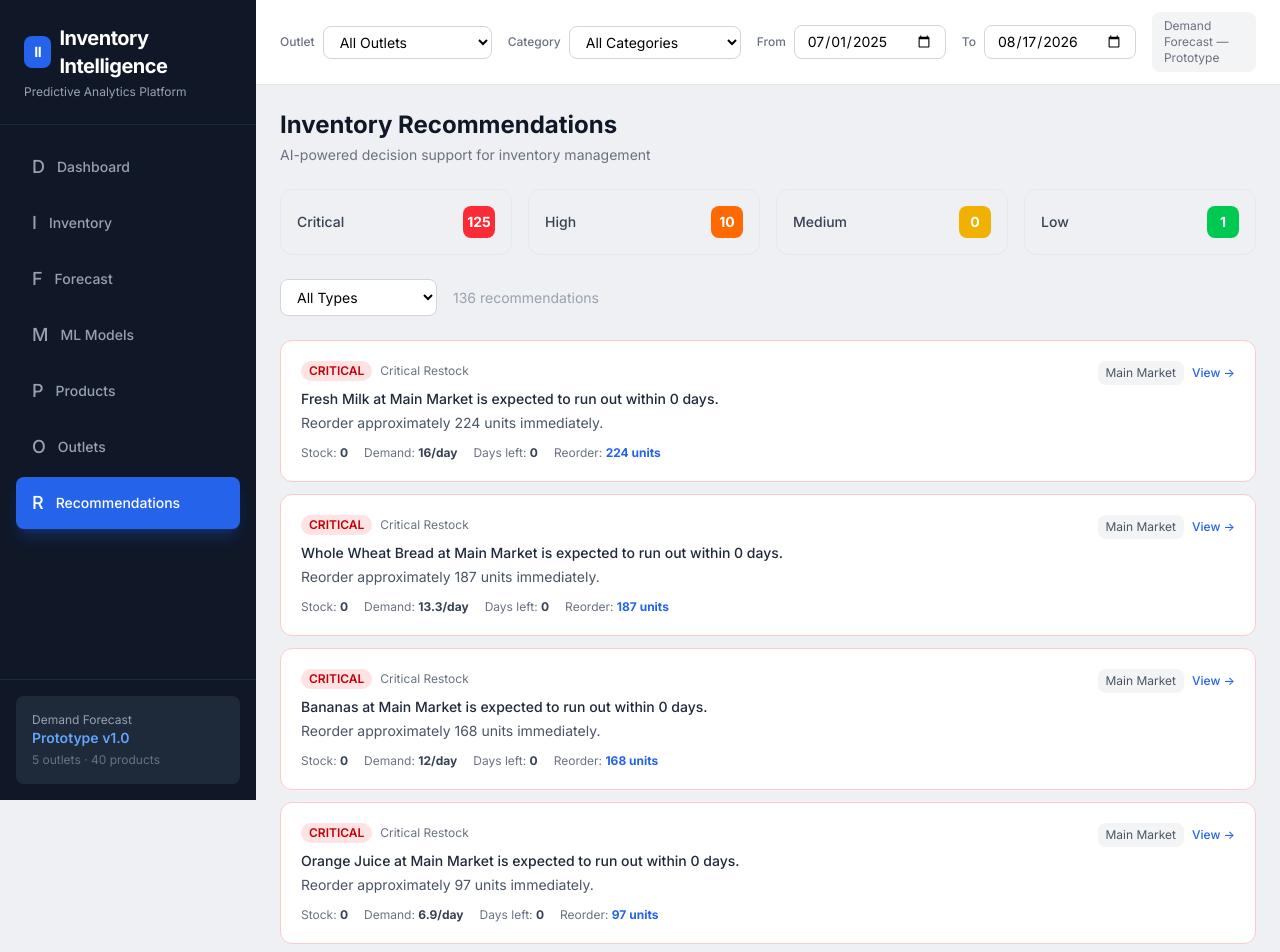
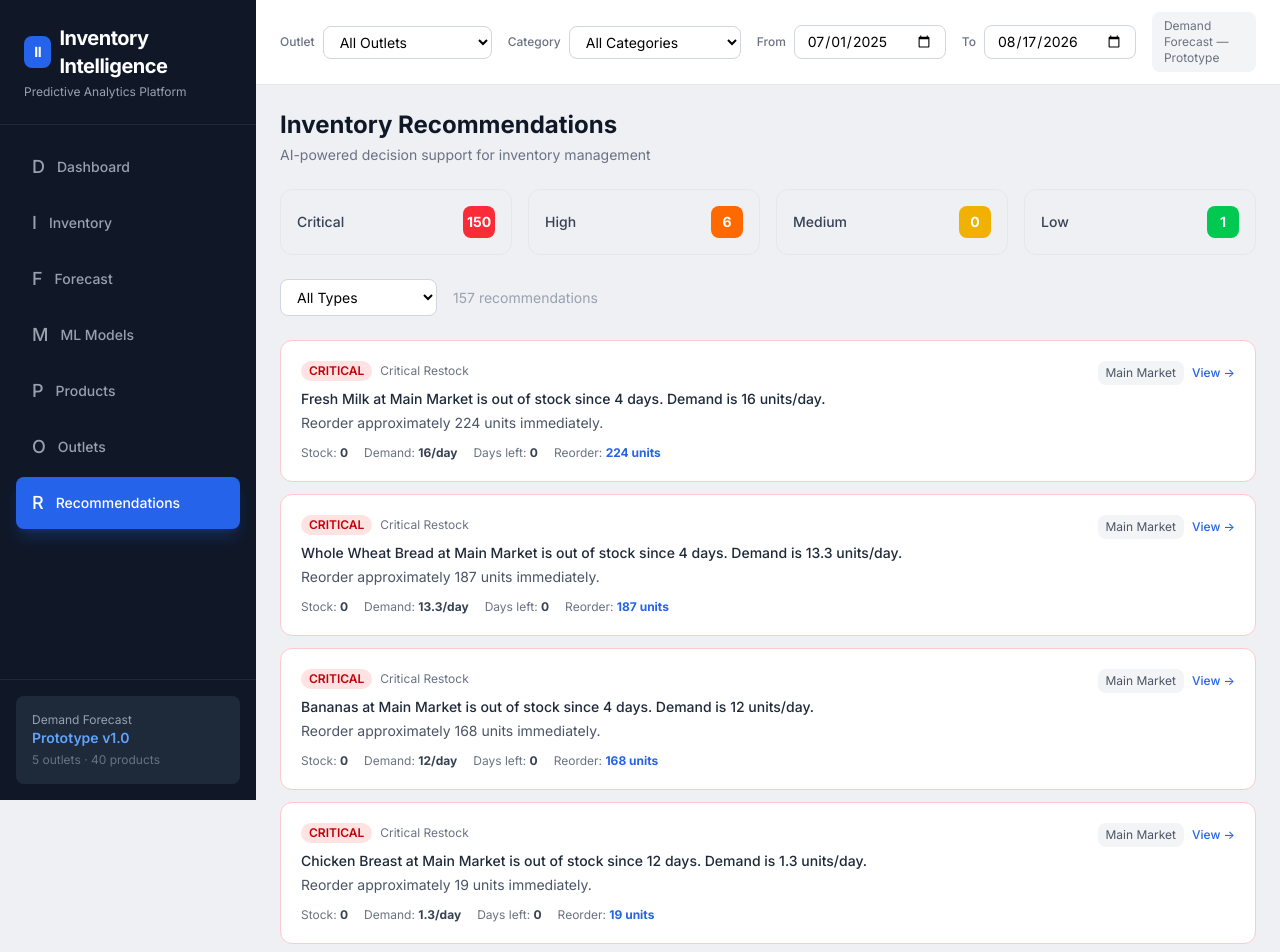
Before and after one commit to MeerMusabih/inventory-forecast-project, a React (Vite) app: page /recommendations in a window 1280 px wide. Shown: the top 952 px of the page. Built offline with nearby package versions, Linux system fonts and the light colour scheme.

Commit message:
Fix recommendations to show out-of-stock duration instead of 0 days

```diff
--- a/src/engine/recommendations.ts
+++ b/src/engine/recommendations.ts
@@ -31,7 +31,37 @@ export function generateRecommendations(
       const stock = getLatestStock(inventory, product.id, outlet.id)
       const daysRemaining = avgDemand > 0 ? stock / avgDemand : 0
 
-      if (daysRemaining < 2 && avgDemand > 3) {
+      let stockoutDays = 0
+      if (stock === 0 && avgDemand > 0.5) {
+        const sortedInventory = inventory
+          .filter(i => i.productId === product.id && i.outletId === outlet.id)
+          .sort((a, b) => b.date.localeCompare(a.date))
+        for (const inv of sortedInventory) {
+          if (inv.closingStock === 0) stockoutDays++
+          else break
+        }
+      }
+
+      if (stock === 0 && avgDemand > 0.5) {
+        const reorderQty = Math.round(avgDemand * 14)
+        recommendations.push({
+          id: nextId(),
+          type: 'critical_restock',
+          priority: 'critical',
+          productId: product.id,
+          productName: product.name,
+          outletId: outlet.id,
+          outletName: outlet.name,
+          message: `${product.name} at ${outlet.name} is out of stock since ${stockoutDays} days. Demand is ${Math.round(avgDemand * 10) / 10} units/day.`,
+          action: `Reorder approximately ${reorderQty} units immediately.`,
+          details: {
+            currentStock: stock,
+            predictedDemand: Math.round(avgDemand * 10) / 10,
+            daysRemaining: Math.round(daysRemaining * 10) / 10,
+            recommendedQty: reorderQty,
+          },
+        })
+      } else if (daysRemaining < 2 && avgDemand > 3) {
         const reorderQty = Math.round(avgDemand * 14)
         recommendations.push({
           id: nextId(),
```
